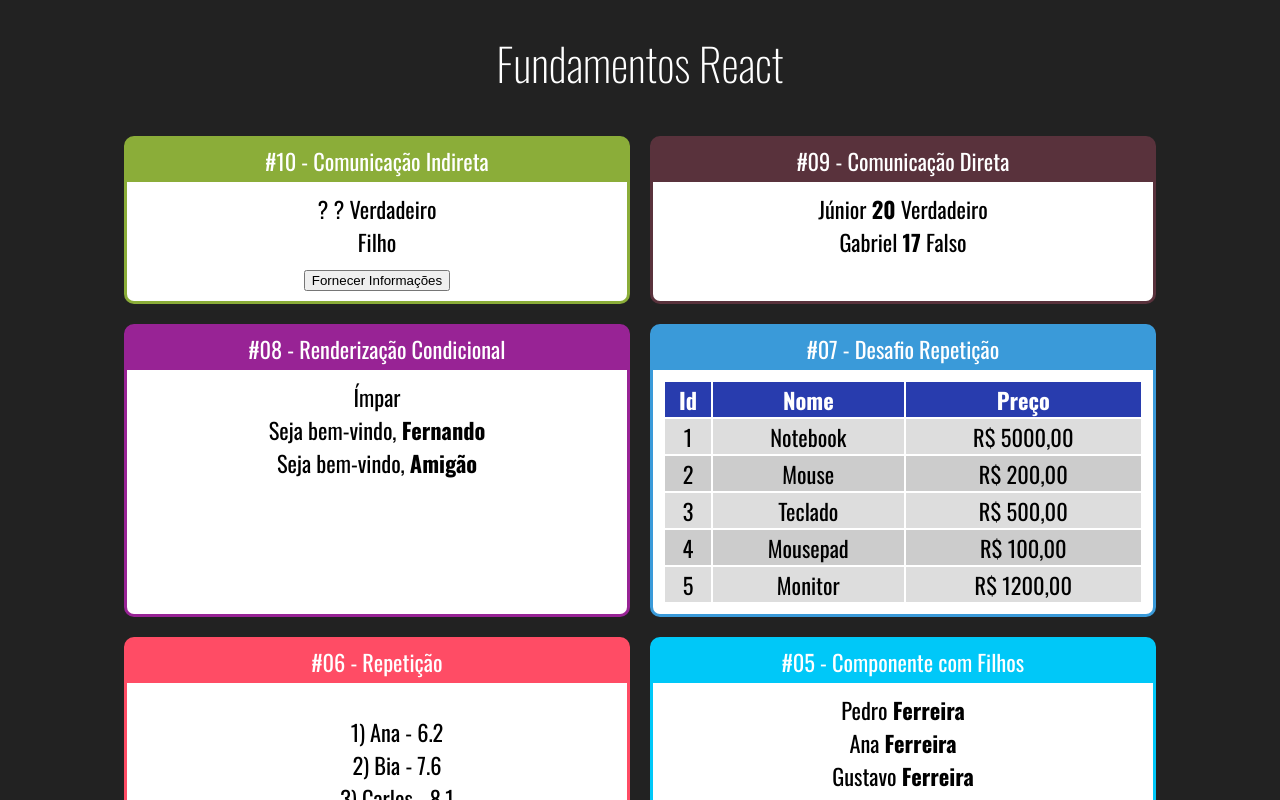
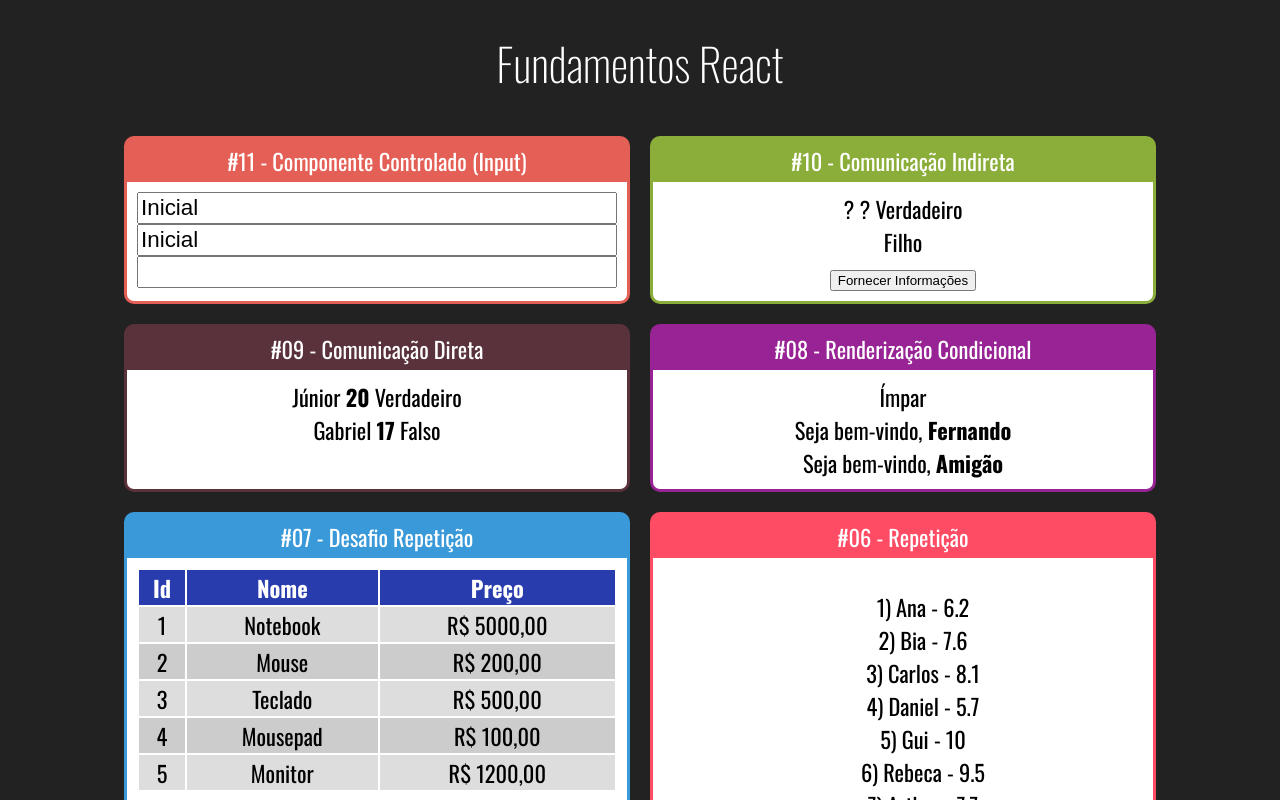
Before and after one commit to igormap/curso-react, a React (Create React App) app: page / in a window 1280 px wide. Shown: the top 800 px of the page. Built offline with nearby package versions, Linux system fonts and the light colour scheme.

Commit message:
Componente Controlado

```diff
--- a/src/App.jsx
+++ b/src/App.jsx
@@ -2,6 +2,7 @@
 
 import "./App.css";
 
+import Input from "./components/formulario/Input";
 import IndiretaPai from "./components/comunicacao/IndiretaPai";
 import DiretaPai from "./components/comunicacao/DiretaPai";
 import UsuarioInfo from "./components/condicional/UsuarioInfo";
@@ -22,6 +23,10 @@
     <h1>Fundamentos React</h1>
 
     <div className="Cards">
+      <Card titulo="#11 - Componente Controlado (Input)" color="#E45F56">
+        <Input />
+      </Card>
+
       <Card titulo="#10 - Comunicação Indireta" color="#8BAD39">
         <IndiretaPai />
       </Card>
--- /dev/null
+++ b/src/components/formulario/Input.css
@@ -0,0 +1,3 @@
+.Input input {
+    font-size: 1.4rem;
+}
--- /dev/null
+++ b/src/components/formulario/Input.jsx
@@ -0,0 +1,27 @@
+import React, { useState } from "react";
+import "./Input.css";
+
+function Input(props) {
+  const [valor, setValor] = useState("Inicial");
+
+  function quandoMudar(e) {
+    setValor(e.target.value);
+  }
+
+  return (
+    <div className="Input">
+      <div
+        style={{
+          display: 'flex',
+          flexDirection: "column",
+        }}
+      >
+        <input value={valor} onChange={quandoMudar} />
+        <input value={valor} readOnly />
+        <input value={undefined} />
+      </div>
+    </div>
+  );
+}
+
+export default Input;
```
